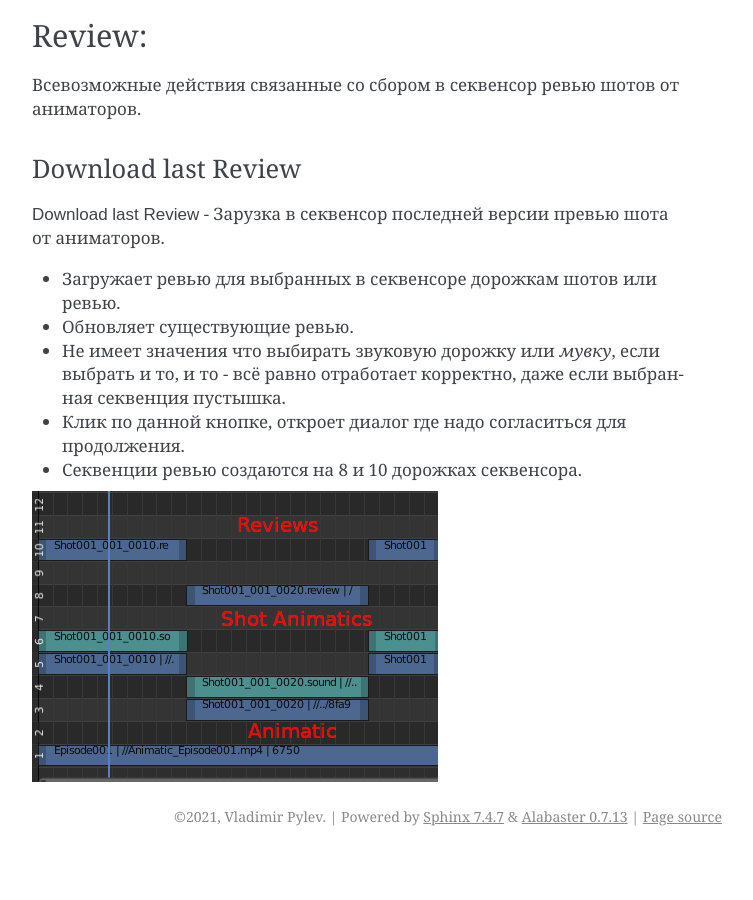
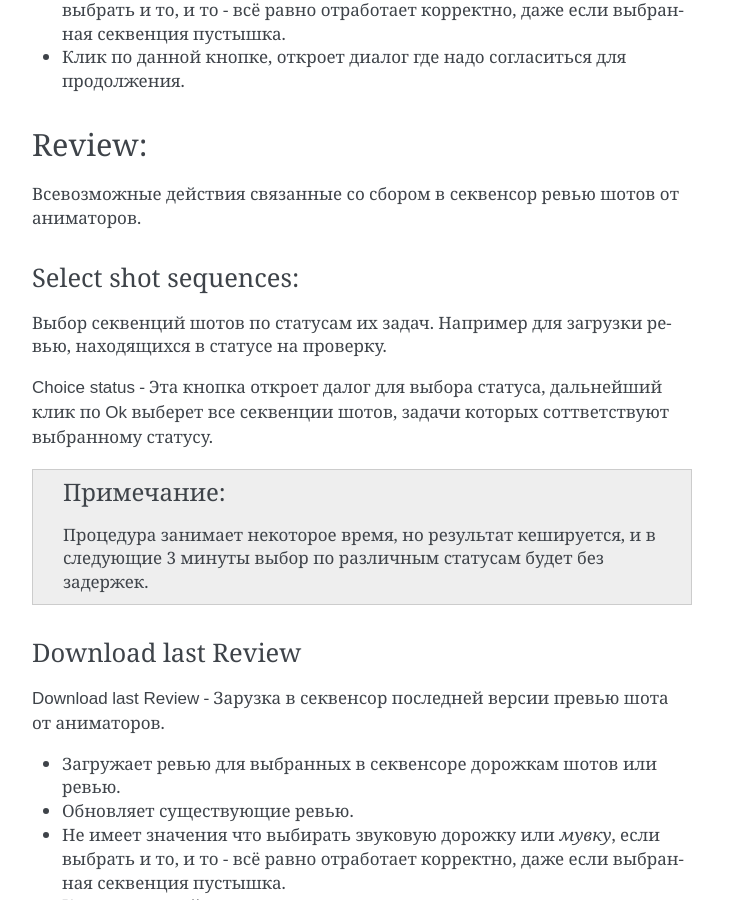
Before and after one commit to volodya-renderberg/ftrack-b3d-connect-manual, a Sphinx documentation site: the page built from docs/source/manual/work_panel/animatic_tools.rst, in a window 1280 px wide and 900 px high, scrolled down 3737 px. Shown: the whole window, without its empty margins (388-1141 px from the left). Built offline with Sphinx 7.4.7, drawn with Linux system fonts in a browser that asks for light colours; before the commit the page ends 4593 px from its top, so only the background shows below that; some of the changed text lies outside the part shown.

Commit message:
Select shot sequences

```diff
--- a/docs/source/manual/work_panel/animatic_tools.rst
+++ b/docs/source/manual/work_panel/animatic_tools.rst
@@ -139,6 +139,19 @@ Review:
 
 Всевозможные действия связанные со сбором в секвенсор ревью шотов от аниматоров.
 
+
+.. _animatic_tools_select_shot_sequences:
+
+Select shot sequences:
+~~~~~~~~~~~~~~~~~~~~~~
+
+Выбор секвенций шотов по статусам их задач. Например для загрузки ревью, находящихся в статусе на проверку.
+
+:guilabel:`Сhoice status` - Эта кнопка откроет далог для выбора статуса, дальнейший клик по :guilabel:`Ok` выберет все секвенции шотов, задачи которых соттветствуют выбранному статусу.
+
+.. note:: Процедура занимает некоторое время, но результат кешируется, и в следующие 3 минуты выбор по различным статусам будет без задержек.
+
+
 .. _animatic_tools_download_last_review:
 
 Download last Review
```
Also changed, not shown: docs/source/_static/images/animatic_tools_panel.png.
